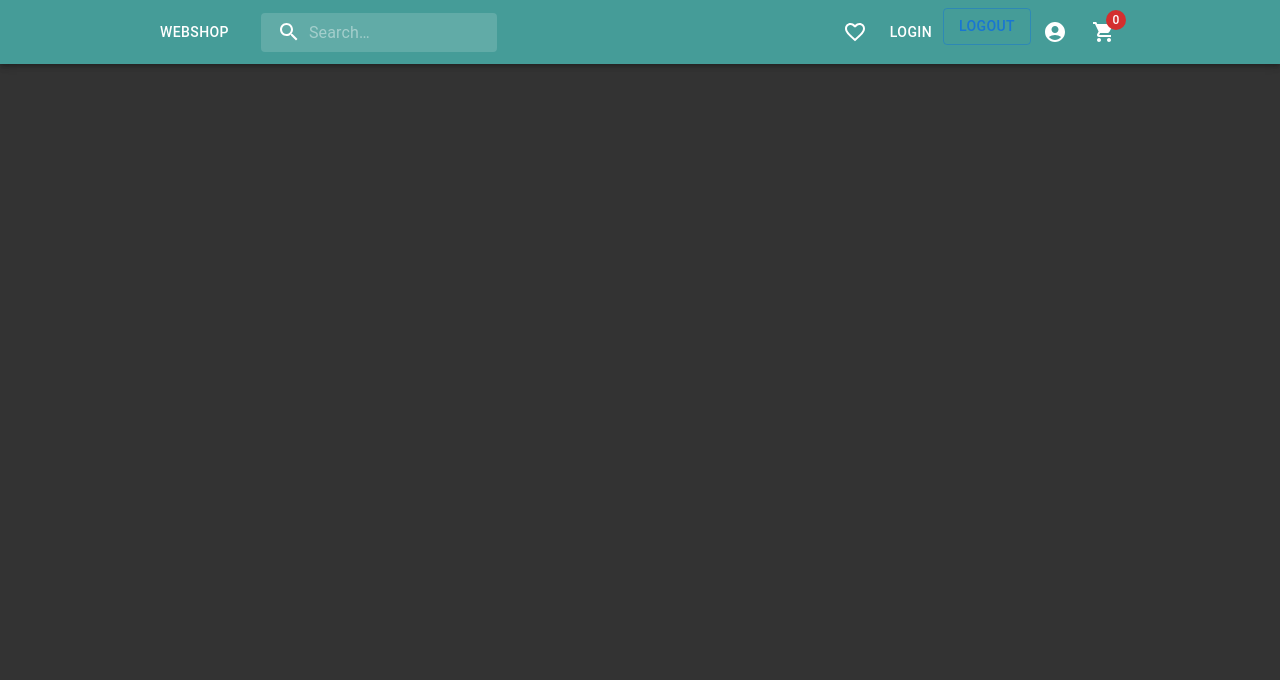
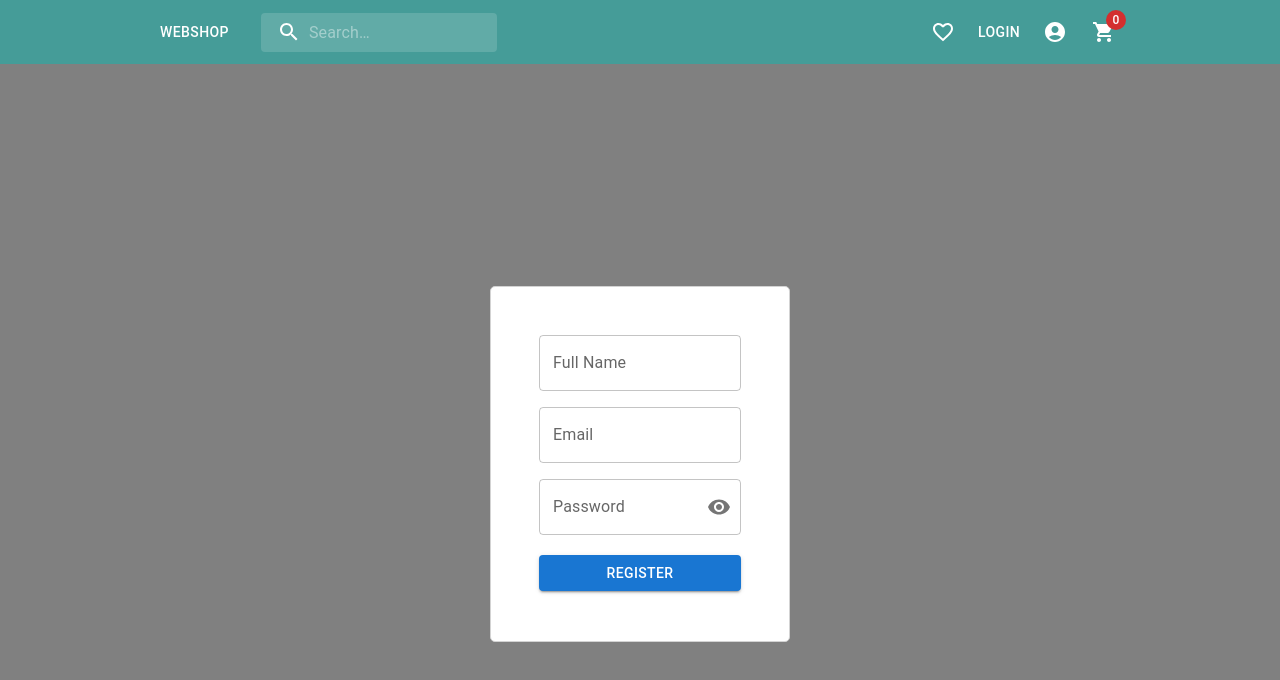
Before and after one commit to 4rrichard/ecommerce, a React (Vite) app: page /register in a window 1280 px wide. Shown: the top 680 px of the page. Built offline with nearby package versions, Linux system fonts and the light colour scheme; no server answers.

Commit message:
registration and login works

```diff
--- a/src/App.jsx
+++ b/src/App.jsx
@@ -5,6 +5,7 @@ import CheckOut from "./components/CheckOut";
 import { Login } from "./components/Login";
 import NavBar from "./components/NavBar";
 import Products from "./components/Products";
+import Register from "./components/Register";
 
 export const ProductContext = createContext();
 
@@ -42,6 +43,7 @@ function App() {
           <Route path="/cart" element={<Cart />} />
           <Route path="/login" element={<Login />} />
           <Route path="/checkout" element={<CheckOut />} />
+          <Route path="/register" element={<Register />} />
         </Routes>
       </div>
     </ProductContext.Provider>
--- a/src/components/Login.jsx
+++ b/src/components/Login.jsx
@@ -63,6 +63,22 @@ export const Login = () => {
     setLoading(true);
     const provider = new GoogleAuthProvider();
     signInWithPopup(auth, provider);
+  };
+
+  const emailSignIn = () => {
+    setLoading(true);
+    signInWithEmailAndPassword(auth, email, password)
+      .then((userCredential) => {
+        // Signed in
+        // const user = userCredential.user;
+        navigate("/");
+        // ...
+      })
+      .catch((error) => {
+        const errorCode = error.code;
+        // const errorMessage = error.message;
+        console.log(errorCode);
+      });
   };
 
   const handleChange = (key) => (event) => {
@@ -138,7 +154,7 @@ export const Login = () => {
                     backgroundColor: "#136A66",
                   },
                 }}
-                //   onClick={emailSignIn}
+                onClick={emailSignIn}
               >
                 Log In
               </Button>
--- a/src/components/Logout.jsx
+++ b/src/components/Logout.jsx
@@ -13,11 +13,22 @@ const Logout = () => {
   };
 
   return (
-    <div>
-      <Button onClick={handleSignOut} variant="outlined">
+    <>
+      <Button
+        onClick={handleSignOut}
+        variant="text"
+        sx={{
+          color: "white",
+          "&:hover": {
+            backgroundColor: "rgba(19, 106, 102, 0.14)",
+
+            borderRadius: "10px ",
+          },
+        }}
+      >
         Logout
       </Button>
-    </div>
+    </>
   );
 };
 
--- a/src/components/NavBar.jsx
+++ b/src/components/NavBar.jsx
@@ -1,3 +1,6 @@
+import { useContext, useState, useEffect, useRef } from "react";
+import { Link } from "react-router-dom";
+
 import { styled, alpha } from "@mui/material/styles";
 import AppBar from "@mui/material/AppBar";
 import Box from "@mui/material/Box";
@@ -16,12 +19,14 @@ import FavoriteBorderIcon from "@mui/icons-material/FavoriteBorder";
 import ShoppingCartIcon from "@mui/icons-material/ShoppingCart";
 import LoginIcon from "@mui/icons-material/Login";
 
-import { useContext, useState, useEffect, useRef } from "react";
-import { Link } from "react-router-dom";
+import { ProductContext } from "../App";
+
 import SelectedProducts from "./SelectedProducts";
-import { ProductContext } from "../App";
 import SearchResults from "./SearchResults";
 import Logout from "./Logout";
+
+import { auth } from "../firebase";
+import { useAuthState } from "react-firebase-hooks/auth";
 
 const Search = styled("div")(({ theme }) => ({
   position: "relative",
@@ -65,6 +70,7 @@ const StyledInputBase = styled(InputBase)(({ theme }) => ({
 
 const NavBar = () => {
   const { selectedProduct, allProducts } = useContext(ProductContext);
+  const [user] = useAuthState(auth);
 
   const [anchorEl, setAnchorEl] = useState(null);
   const [mobileMoreAnchorEl, setMobileMoreAnchorEl] = useState(null);
@@ -278,6 +284,7 @@ const NavBar = () => {
             >
               <FavoriteBorderIcon />
             </IconButton>
+            {!user ? (
               <Button
                 variant="text"
                 component={Link}
@@ -293,7 +300,10 @@ const NavBar = () => {
               >
                 LOGIN
               </Button>
+            ) : (
               <Logout />
+            )}
+
             <IconButton
               size="large"
               edge="end"
@@ -312,15 +322,9 @@ const NavBar = () => {
               <AccountCircle />
             </IconButton>
 
-            <IconButton
-              size="large"
-              aria-label="show products"
-              color="inherit"
+            <Box
               onMouseOver={handleMouseOver}
               onMouseOut={handleMouseOut}
-              onClick={selectedProduct !== "[]" && handleMouseOut}
-              component={selectedProduct !== "[]" && Link}
-              to="/cart"
               sx={{
                 "&:hover": {
                   backgroundColor: "#136A66",
@@ -328,11 +332,20 @@ const NavBar = () => {
                 },
               }}
             >
+              <IconButton
+                size="large"
+                aria-label="show products"
+                color="inherit"
+                onClick={handleMouseOut}
+                component={Link}
+                to="/cart"
+              >
                 <Badge badgeContent={quantityDisplay} color="error">
                   <ShoppingCartIcon />
                 </Badge>
-              {isHovering && <SelectedProducts onMouseOver={handleMouseOver} />}
               </IconButton>
+              {isHovering && <SelectedProducts mouseClick={handleMouseOut} />}
+            </Box>
           </Box>
           <Box sx={{ display: { xs: "flex", md: "none" } }}>
             <IconButton
--- /dev/null
+++ b/src/components/Register.jsx
@@ -0,0 +1,164 @@
+import React, { useState } from "react";
+
+import SuccessfulReg from "./SuccessfulReg";
+
+import { createUserWithEmailAndPassword, updateProfile } from "firebase/auth";
+import { auth, db } from "../firebase";
+import { doc, setDoc } from "firebase/firestore";
+
+import Box from "@mui/material/Box";
+import OutlinedInput from "@mui/material/OutlinedInput";
+import InputLabel from "@mui/material/InputLabel";
+import FormControl from "@mui/material/FormControl";
+import Visibility from "@mui/icons-material/Visibility";
+import VisibilityOff from "@mui/icons-material/VisibilityOff";
+import InputAdornment from "@mui/material/InputAdornment";
+import IconButton from "@mui/material/IconButton";
+import { Button } from "@mui/material";
+import Modal from "@mui/material/Modal";
+
+const style = {
+  boxContainer: {
+    width: "100vw",
+    height: "100vh",
+    display: "flex",
+    justifyContent: "center",
+    alignItems: "center",
+    flexWrap: "wrap",
+    backgroundColor: "grey",
+  },
+  inputContainer: {
+    width: "300px",
+    padding: "40px",
+    display: "flex",
+    flexDirection: "column",
+    border: "solid 1px lightGrey",
+    borderRadius: "5px",
+    backgroundColor: "white",
+  },
+};
+
+const Register = () => {
+  const [fullName, setFullName] = useState("");
+  const [email, setEmail] = useState("");
+  const [password, setPassword] = useState("");
+  const [values, setValues] = useState({
+    password: "",
+    showPassword: false,
+  });
+  const [openModal, setOpenModal] = useState(false);
+  const handleOpen = () => setOpenModal(true);
+  const handleClose = () => setOpenModal(false);
+
+  const registration = () => {
+    createUserWithEmailAndPassword(auth, email, password)
+      .then((userCredential) => {
+        const user = userCredential.user;
+
+        const docRef = doc(db, "users", user.uid);
+        setDoc(docRef, {
+          fullName: fullName,
+          email: email,
+          uid: user.uid,
+        });
+
+        updateProfile(auth.currentUser, {
+          fullName: fullName,
+        });
+
+        handleOpen();
+      })
+      .catch((error) => {
+        const errorCode = error.code;
+        //   const errorMessage = error.message;
+        console.log(errorCode);
+
+        // ..
+      });
+  };
+
+  const handleChange = (key) => (event) => {
+    setValues({ ...values, [key]: event.target.value });
+  };
+
+  const handleClickShowPassword = () => {
+    setValues({
+      ...values,
+      showPassword: !values.showPassword,
+    });
+  };
+
+  const handleMouseDownPassword = (event) => {
+    event.preventDefault();
+  };
+
+  return (
+    <Box sx={style.boxContainer}>
+      <Box sx={style.inputContainer}>
+        <FormControl
+          sx={{ m: 1, width: "initial" }}
+          variant="outlined"
+          onChange={(e) => setFullName(e.target.value)}
+        >
+          <InputLabel htmlFor="my-input">Full Name</InputLabel>
+          <OutlinedInput id="component-outlined" label="Full Name" />
+        </FormControl>
+        <FormControl
+          sx={{ m: 1, width: "initial" }}
+          variant="outlined"
+          onChange={(e) => setEmail(e.target.value)}
+        >
+          <InputLabel htmlFor="my-input">Email</InputLabel>
+          <OutlinedInput id="component-outlined email" label="Email" />
+        </FormControl>
+        <FormControl
+          sx={{ m: 1, width: "initial", marginBottom: "10px" }}
+          variant="outlined"
+          onChange={(e) => setPassword(e.target.value)}
+        >
+          <InputLabel htmlFor="outlined-adornment-password">
+            Password
+          </InputLabel>
+          <OutlinedInput
+            id="outlined-adornment-password"
+            type={values.showPassword ? "text" : "password"}
+            value={values.password}
+            onChange={handleChange("password")}
+            endAdornment={
+              <InputAdornment position="end">
+                <IconButton
+                  aria-label="toggle password visibility"
+                  onClick={handleClickShowPassword}
+                  onMouseDown={handleMouseDownPassword}
+                  edge="end"
+                >
+                  {values.showPassword ? <VisibilityOff /> : <Visibility />}
+                </IconButton>
+              </InputAdornment>
+            }
+            label="Password"
+          />
+          <Button
+            variant="contained"
+            sx={{ marginTop: "20px" }}
+            onClick={registration}
+          >
+            Register
+          </Button>
+        </FormControl>
+        <Modal
+          open={openModal}
+          onClose={handleClose}
+          aria-labelledby="modal-modal-title"
+          aria-describedby="modal-modal-description"
+        >
+          <Box>
+            <SuccessfulReg />
+          </Box>
+        </Modal>
+      </Box>
+    </Box>
+  );
+};
+
+export default Register;
--- /dev/null
+++ b/src/components/SuccessfulReg.jsx
@@ -0,0 +1,54 @@
+import { useNavigate } from "react-router-dom";
+
+import { Box } from "@mui/system";
+import { Button } from "@mui/material";
+import { Typography } from "@mui/material";
+
+const style = {
+  modal: {
+    position: "absolute",
+    top: "50%",
+    left: "50%",
+    transform: "translate(-50%, -50%)",
+    width: "400px",
+    height: "100px",
+    display: "flex",
+    flexDirection: "column",
+    alignItems: "center",
+    backgroundColor: "white",
+    border: "2px solid #000",
+    boxShadow: 24,
+    p: 4,
+  },
+};
+
+const SuccessfulReg = () => {
+  const navigate = useNavigate();
+
+  const goToLogin = () => {
+    navigate("/");
+  };
+
+  return (
+    <Box sx={style.modal}>
+      <Typography
+        id="modal-modal-title"
+        variant="h6"
+        component="h2"
+        sx={{ color: "black" }}
+      >
+        You have successfully registered!
+      </Typography>
+      <Button
+        id="modal-modal-description"
+        variant="contained"
+        sx={{ mt: 2 }}
+        onClick={goToLogin}
+      >
+        Start shopping
+      </Button>
+    </Box>
+  );
+};
+
+export default SuccessfulReg;
```
Also changed, not shown: src/components/Cart.jsx (+17 -2 lines), src/components/SelectedProducts.jsx (+12 -9 lines). Lines whose indentation alone changed are shown as unchanged.
